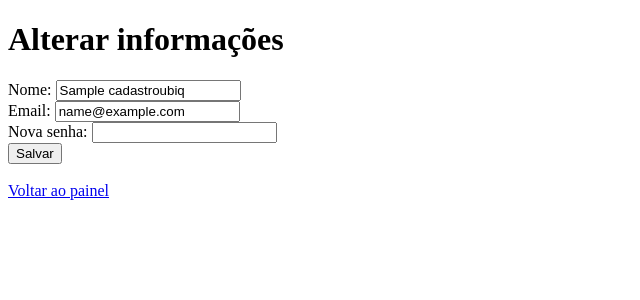
After one commit to ardotheedu/landing, a PHP site: page /alterarinformacoes.php in a window 1280 px wide. The commit adds this page. Shown: the top 300 px of the page, without its empty margins (0-640 px from the left). Run offline with PHP 8.4, Linux system fonts and the light colour scheme; the visitor is signed in with stand-in values (Sample User, id 1); tables that the repository leaves empty or names only in its code hold one stand-in row (values such as "Sample post").

Commit message:
criado a função de alterar informações do usuario

```diff
--- /dev/null
+++ b/alterarinformacoes.php
@@ -0,0 +1,58 @@
+<?php
+include("protect.php");
+include("conexao.php");
+
+if ($_SERVER['REQUEST_METHOD'] === 'POST') {
+
+  $nome = $_POST['nome'];
+  $email = $_POST['email'];
+  $senha = $_POST['senha'];
+
+
+  $id = $_SESSION['id'];
+  $sql = "UPDATE cadastroubiq SET nome='$nome', email='$email', senha='$senha' WHERE id='$id'";
+  if (mysqli_query($conexao, $sql)) {
+    echo "<p>Informações atualizadas com sucesso</p>";
+    $_SESSION['nome'] = $nome;
+  } else {
+    echo "<p>Erro ao atualizar informações: " . mysqli_error($conexao) . "</p>";
+  }
+}
+
+$id = $_SESSION['id'];
+$sql = "SELECT * FROM cadastroubiq WHERE id='$id'";
+$resultado = mysqli_query($conexao, $sql);
+$usuario = mysqli_fetch_assoc($resultado);
+
+mysqli_close($conexao);
+?>
+
+<!DOCTYPE html>
+<html lang="pt-BR">
+<head>
+    <meta charset="UTF-8">
+    <meta http-equiv="X-UA-Compatible" content="IE=edge">
+    <meta name="viewport" content="width=device-width, initial-scale=1.0">
+    <title>Alterar informações do usuário</title>
+</head>
+<body>
+    <h1>Alterar informações</h1>
+    <form action="" method="POST">
+      <div>
+        <label for="nome">Nome:</label>
+        <input type="text" id="nome" name="nome" value="<?php echo $usuario['nome']; ?>" required>
+      </div>
+      <div>
+        <label for="email">Email:</label>
+        <input type="email" id="email" name="email" value="<?php echo $usuario['email']; ?>" required>
+      </div>
+      <div>
+        <label for="senha">Nova senha:</label>
+        <input type="password" id="senha" name="senha" required>
+      </div>
+      <input type="submit" value="Salvar">
+    </form>
+    <br>
+    <a href="painel.php">Voltar ao painel</a>
+</body>
+</html>
--- a/painel.php
+++ b/painel.php
@@ -50,7 +50,7 @@ if (isset($_FILES["upload"])) {
         <input type="submit" name="submit" value="Upload File">
     </form>
     <p>Nome: <?php echo $_SESSION['nome']; ?></p>
-    <input class="submit" type="submit" name="alterar" value="Alterar informações do usuário">
+    <a href="alterarinformacoes.php">Alterar informações do usuário</a>
     <br>
     <p><a href="logout.php">Encerrar a sessão</a></p>
 </body>
```
Also changed, not shown: alterar.php (deleted, +0 -12 lines), protect.php (line endings or trailing spaces).
